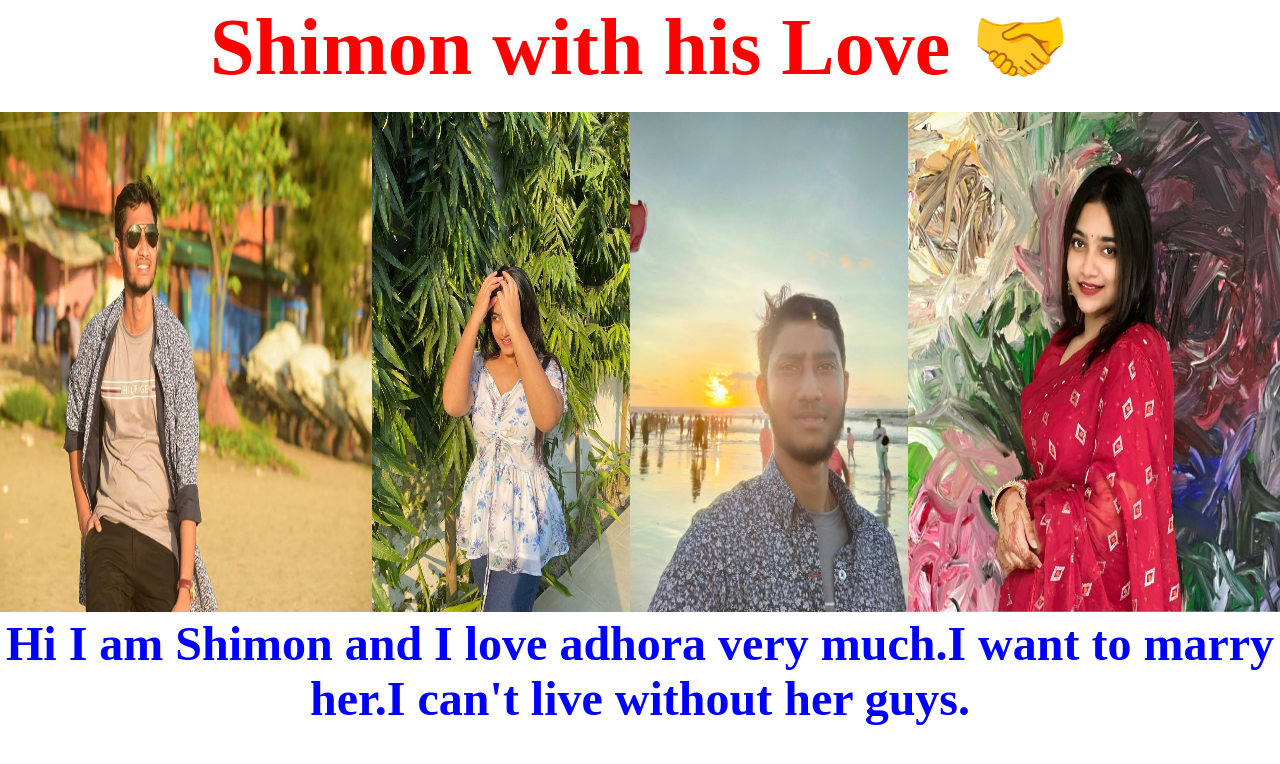
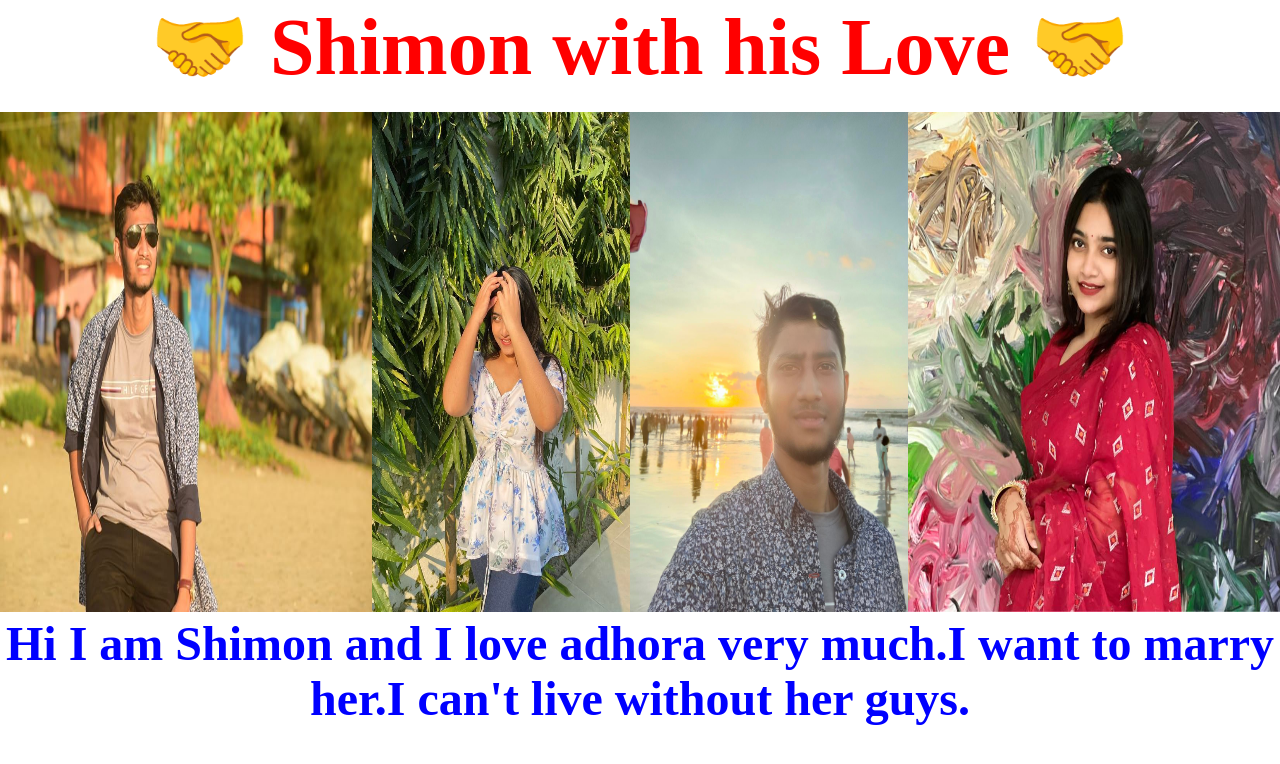
Before and after one commit to 97Boivob97/Shimon, a plain HTML site: page index.html in a window 1280 px wide. Drawn offline with Linux system fonts and the light colour scheme.

Commit message:
Add files via upload

```diff
--- a/index.html
+++ b/index.html
@@ -7,7 +7,7 @@
     <link rel="stylesheet" href="style.css">
 </head>
 <body>
-    <div> <h1>Shimon with his Love &#129309</h1></div> <br>
+    <div> <h1>&#129309 Shimon with his Love &#129309</h1></div> <br>
 
     <div class="images">
         <div>
```
